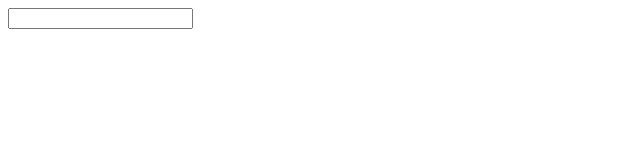
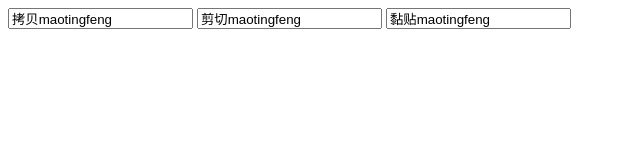
Before and after one commit to lcoder/miaov, a plain HTML site: page angular/index.html in a window 1280 px wide. Shown: the whole page, without its empty margins (0-640 px from the left). Drawn offline with nearby package versions, Linux system fonts and the light colour scheme.

Commit message:
ng-copy、ng-cut、ng-paste

```diff
--- a/angular/index.html
+++ b/angular/index.html
@@ -31,8 +31,14 @@ m1.controller("Aaa",["$scope","$filter",function($scope,$filter){
 <body>
 
     <div id="aa" ng-controller="Aaa">
-        <input type="text" ng-change="bbb='hello'" ng-model="bbb">
+        <input type="text" ng-copy="bbb='拷贝'" value="拷贝maotingfeng">
         {{ bbb }}
+
+        <input type="text" ng-cut="ccc='剪切'" value="剪切maotingfeng">
+        {{ ccc }}
+
+        <input type="text" ng-paste="ddd='黏贴'" value="黏贴maotingfeng">
+        {{ ddd }}
 
     </div>
 
```
